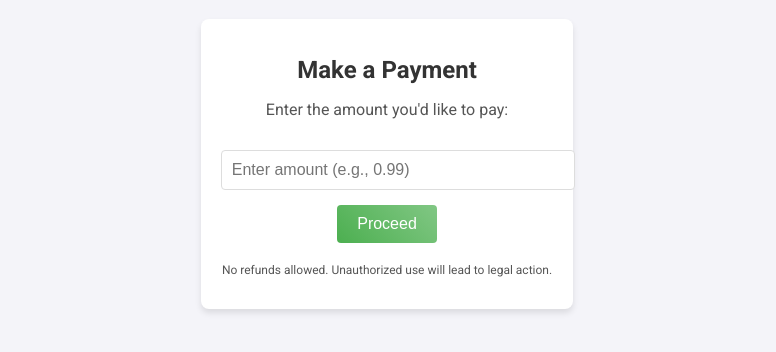
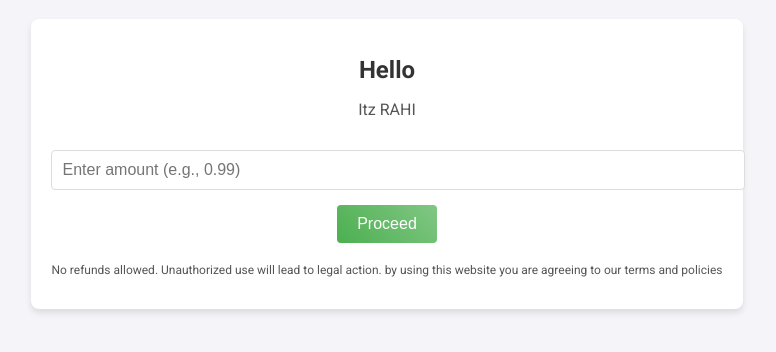
Before and after one commit to Gardi22/44, a website: page index.html in a window 1280 px wide. Shown: the part 236-588 px from the top of the page, without its empty margins (253-1029 px from the left). Drawn offline with Linux system fonts and the light colour scheme.

Commit message:
Add files via upload

```diff
--- a/index.html
+++ b/index.html
@@ -67,14 +67,14 @@
 </head>
 <body>
   <div class="container">
-    <h1>Make a Payment</h1>
-    <p>Enter the amount you'd like to pay:</p>
+    <h1>Hello</h1>
+    <p>Itz RAHI</p>
     <form id="paymentForm">
       <input type="number" id="amount" name="amount" placeholder="Enter amount (e.g., 0.99)" step="0.01" min="0.01" required>
       <button type="submit">Proceed</button>
     </form>
     <div class="footer">
-      <p>No refunds allowed. Unauthorized use will lead to legal action.</p>
+      <p>No refunds allowed. Unauthorized use will lead to legal action. by using this website you are agreeing to our terms and policies</p>
     </div>
   </div>
   <script>
```
